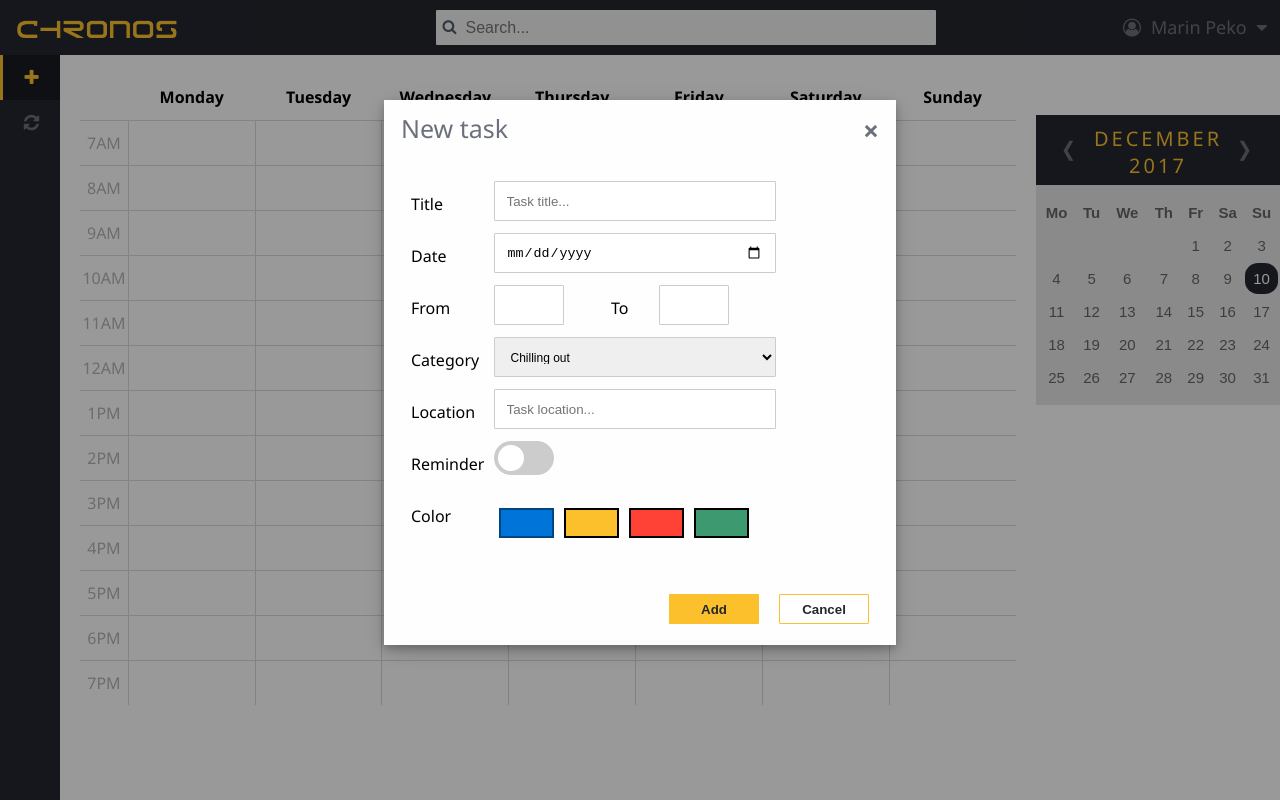
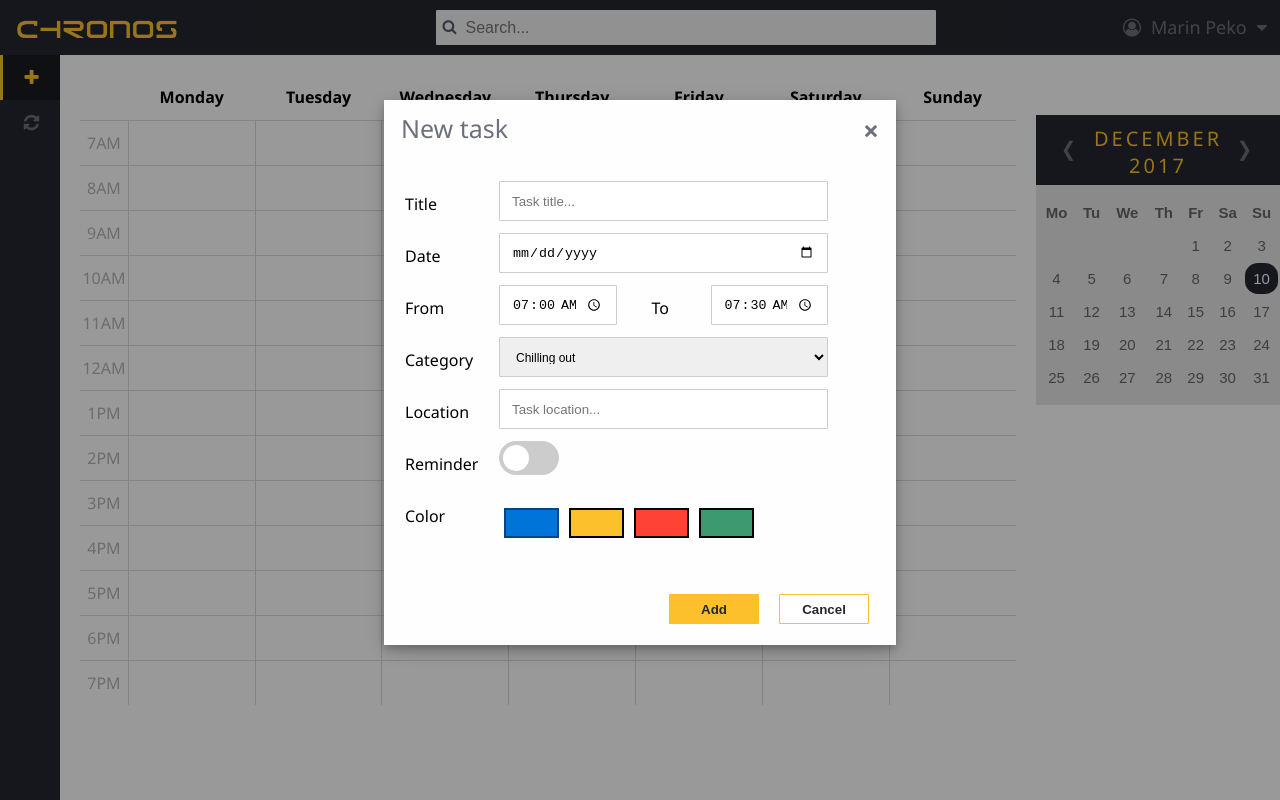
Before and after one commit to m-peko/Chronos, a React (Create React App) app: page / in a window 1280 px wide. Both pictures are taken after a click on the item 30 px from the left and 77 px from the top of the page. Built offline with nearby package versions, Linux system fonts and the light colour scheme.

Commit message:
Finish new task and sync modals

```diff
--- a/src/components/header/Header.jsx
+++ b/src/components/header/Header.jsx
@@ -11,9 +11,11 @@ const Header = (props) => {
             <img src='images/chronos.png' className='logo' alt='Chronos'/>
             <Search tasks={ props.tasks }/>
             <MobileToolbar isOpen={ props.isOpen }
+                           toggleSearch={ props.toggleSearch }
                            toggleNewTaskModal={ props.toggleNewTaskModal }
                            toggleSyncModal={ props.toggleSyncModal }
-                           toggleCalendar={ props.toggleCalendar }/>
+                           toggleCalendar={ props.toggleCalendar }
+                           toggleProfile={ props.toggleProfile }/>
             <Profile user={ props.user }/>
         </header>
     );
--- a/src/components/header/mobile/MobileToolbar.jsx
+++ b/src/components/header/mobile/MobileToolbar.jsx
@@ -5,7 +5,8 @@ import '../../../styles/components/header/mobile/mobile-toolbar.css';
 const MobileToolbar = (props) => {
     return (
         <ul className='mobile-toolbar'>
-            <li>
+            <li className={ props.isOpen.search ? 'tool-active' : '' }
+                onClick={ props.toggleSearch }>
                 <i className='fa fa-search' aria-hidden='true'/>
             </li>
             <li className={ props.isOpen.newTask ? 'tool-active' : '' }
@@ -20,7 +21,8 @@ const MobileToolbar = (props) => {
                 onClick={ props.toggleCalendar }>
                 <i className='fa fa-calendar' aria-hidden='true'/>
             </li>
-            <li>
+            <li className={ props.isOpen.profile ? 'tool-active' : '' }
+                onClick={ props.toggleProfile }>
                 <i className='fa fa-user' aria-hidden='true'/>
             </li>
         </ul>
--- a/src/components/modal/new-task/NewTaskForm.jsx
+++ b/src/components/modal/new-task/NewTaskForm.jsx
@@ -5,8 +5,8 @@ import '../../../styles/components/modal/new-task/new-task-form.css';
 const initialState = {
     title: '',
     date: '',
-    from: '',
-    to: '',
+    from: '07:00',
+    to: '07:30',
     category: 'Chilling out',
     location: '',
     repetition: '',
@@ -59,48 +59,48 @@ class NewTaskForm extends Component {
             <div>
                 <div className='modal-body new-task-form'>
                     <div className='row'>
-                        <div className='col-15'>
+                        <div className='col-20'>
                             <label htmlFor='title'>Title</label>
                         </div>
-                        <div className='col-60'>
+                        <div className='col-70'>
                             <input type='text' id='title' name='title' placeholder='Task title...'
                                    value={ this.state.title }
                                    onChange={ this.handleChange }/>
                         </div>
                     </div>
                     <div className='row'>
-                        <div className='col-15'>
+                        <div className='col-20'>
                             <label htmlFor='date'>Date</label>
                         </div>
-                        <div className='col-60'>
+                        <div className='col-70'>
                             <input type='date' id='date' name='date' placeholder='Task date...'
                                    value={ this.state.date }
                                    onChange={ this.handleChange }/>
                         </div>
                     </div>
                     <div className='row'>
-                        <div className='col-15'>
+                        <div className='col-20'>
                             <label htmlFor='from'>From</label>
                         </div>
-                        <div className='col-15'>
-                            <input type='number' id='from' name='from' min='0' max='23.59' step='0.01'
+                        <div className='col-25'>
+                            <input type='time' id='from' name='from'
                                    value={ this.state.from }
                                    onChange={ this.handleChange }/>
                         </div>
-                        <div className='col-15'>
+                        <div className='col-20'>
                             <label htmlFor='to' className='label-margin'>To</label>
                         </div>
-                        <div className='col-15'>
-                            <input type='number' id='to' name='to' min='0' max='23.59' step='0.01'
+                        <div className='col-25'>
+                            <input type='time' id='to' name='to'
                                    value={ this.state.to }
                                    onChange={ this.handleChange }/>
                         </div>
                     </div>
                     <div className='row'>
-                        <div className='col-15'>
+                        <div className='col-20'>
                             <label htmlFor='category'>Category</label>
                         </div>
-                        <div className='col-60'>
+                        <div className='col-70'>
                             <select id='category' name='category'
                                     value={ this.state.category }
                                     onChange={ this.handleChange }>
@@ -111,20 +111,20 @@ class NewTaskForm extends Component {
                         </div>
                     </div>
                     <div className='row'>
-                        <div className='col-15'>
+                        <div className='col-20'>
                             <label htmlFor='location'>Location</label>
                         </div>
-                        <div className='col-60'>
+                        <div className='col-70'>
                             <input type='text' id='location' name='location' placeholder='Task location...'
                                    value={ this.state.location }
                                    onChange={ this.handleChange }/>
                         </div>
                     </div>
                     <div className='row'>
-                        <div className='col-15'>
+                        <div className='col-20'>
                             <label htmlFor='reminder'>Reminder</label>
                         </div>
-                        <div className='col-60'>
+                        <div className='col-70'>
                             <label className='switch'>
                                 <input type='checkbox' name='reminder'
                                        value={ this.state.reminder }
@@ -134,10 +134,10 @@ class NewTaskForm extends Component {
                         </div>
                     </div>
                     <div className='row'>
-                        <div className='col-15'>
+                        <div className='col-20'>
                             <label htmlFor='reminder'>Color</label>
                         </div>
-                        <div className='col-60'>
+                        <div className='col-70'>
                             <div data-name='color' data-value='blue'
                                  onClick={ this.handleChange }
                                  className={ this.state.color === 'blue' ? 'color-box blue-box active-box' : 'color-box blue-box' }/>
--- a/src/components/modal/sync/SyncForm.jsx
+++ b/src/components/modal/sync/SyncForm.jsx
@@ -41,10 +41,10 @@ class SyncForm extends Component {
             <div>
                 <div className='modal-body sync-form'>
                     <div className='row'>
-                        <div className='col-15'>
+                        <div className='col-20'>
                             <label htmlFor='sync'>Synchronize</label>
                         </div>
-                        <div className='col-60'>
+                        <div className='col-70'>
                             <select id='sync' name='sync'
                                     value={ this.state.sync }
                                     onChange={ this.handleChange }>
--- a/src/styles/components/modal/modal.css
+++ b/src/styles/components/modal/modal.css
@@ -82,21 +82,28 @@
 
 /* Modal content */
 
-.col-15 {
+.col-20 {
     float: left;
-    width: 15%;
-    margin: 6px;
+    width: 20%;
+    margin: 6px 0;
 }
 
-.col-60 {
+.col-25 {
     float: left;
-    width: 60%;
-    margin: 6px;
+    width: 25%;
+    margin: 6px 0;
+}
+
+.col-70 {
+    float: left;
+    width: 70%;
+    margin: 6px 0;
 }
 
 input[type=text],
 input[type=date],
 input[type=number],
+input[type=time],
 select{
     width: 100%;
     padding: 12px;
@@ -132,8 +139,9 @@ label {
         width: 90%;
     }
 
-    .col-15,
-    .col-60 {
+    .col-20,
+    .col-25,
+    .col-70 {
         width: 100%;
         margin-top: 0;
     }
```
Also changed, not shown: src/App.js (+39 -9 lines), src/components/schedule/Schedule.jsx (line endings or trailing spaces).
